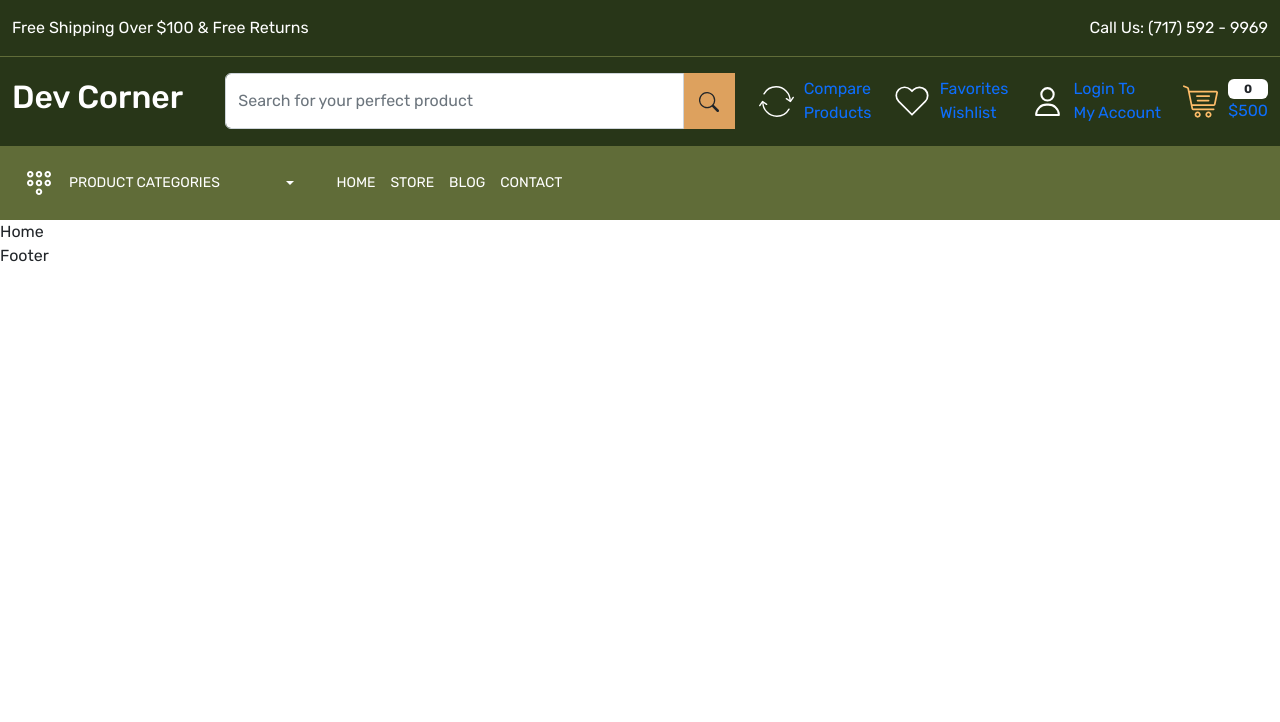
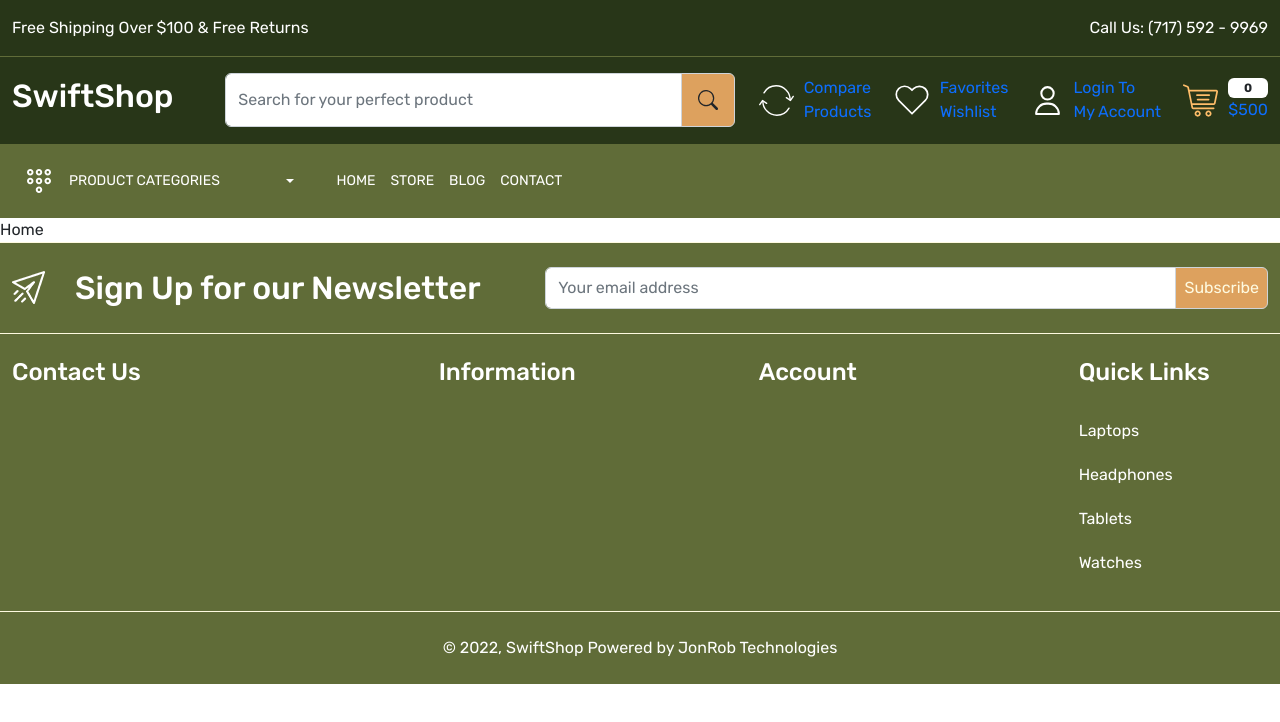
Before and after one commit to jonrob08/SwiftShop, a React (Create React App) app in the folder swiftshop/: page / in a window 1280 px wide. Shown: the top 722 px of the page. Built offline with nearby package versions, Linux system fonts and the light colour scheme; a web font is replaced by a local one.

Commit message:
chore: General footer layout hammered out

```diff
--- a/swiftshop/src/App.css
+++ b/swiftshop/src/App.css
@@ -51,9 +51,8 @@ a {
   background-color: var(--color-primary);
 }
 
-.header-upper .input-group-addon {
+.header-upper .input-group-text {
   background-color: var(--color-quaternary);
-  padding: 5px;
 }
 
 .header-bottom {
@@ -94,3 +93,24 @@ a {
   background-color: var(--color-secondary);
   color: var(--color-quinary) !important;
 }
+
+
+/* Footer */
+footer {
+  background-color: var(--color-secondary);
+}
+
+/* footer:nth-child(3){
+  border-top: 15px solid red;
+} */
+
+footer:not(:first-child) {
+  border-top: 1px solid var(--color-tertiary);
+}
+
+footer .input-group-text {
+  background-color: var(--color-quaternary);
+  color: var(--color-tertiary);
+  padding: 8px 17px;
+  margin-left: -1px;
+}
--- a/swiftshop/src/components/Footer.js
+++ b/swiftshop/src/components/Footer.js
@@ -1,8 +1,73 @@
 import React from 'react'
+import { NavLink, Link } from 'react-router-dom'
 
 const Footer = () => {
   return (
-    <div>Footer</div>
+    <>
+      <footer className='py-4'>
+        <div className="container-xxl">
+          <div className="row align-items-center">
+            <div className="col-5">
+              <div className="footer-top-data d-flex gap-30 align-items-center">
+                <img src="images/newsletter.png" alt="newsletter" />
+                <h2 className='mb-0 text-white'>Sign Up for our Newsletter</h2>
+              </div>
+            </div>
+            <div className="col-7">
+            <div class="input-group">
+              <input
+                type="text"
+                className="form-control py-1"
+                placeholder="Your email address"
+                aria-describedby="basic-addon2"
+              />
+              <span class="input-group-text p-2" id="basic-addon2">
+               Subscribe
+              </span>
+            </div>
+            </div>
+          </div>
+        </div>
+      </footer>
+      <footer className='py-4'>
+        <div className="container-xxl">
+          <div className="row">
+            <div className="col-4">
+              <h4 className='mb-4 text-white'>Contact Us</h4>
+              <div></div>
+            </div>
+            <div className="col-3">
+              <h4 className='mb-4 text-white'>Information</h4>
+              <div></div>
+            </div>
+            <div className="col-3">
+              <h4 className='mb-4 text-white'>Account</h4>
+              <div></div>
+            </div>
+            <div className="col-2">
+              <h4 className='mb-4 text-white'>Quick Links</h4>
+              <div className='footer-links d-flex flex-column'>
+                <Link className='mb-1 py-2 text-white'>Laptops</Link>
+                <Link className='mb-1 py-2 text-white'>Headphones</Link>
+                <Link className='mb-1 py-2 text-white'>Tablets</Link>
+                <Link className='mb-1 py-2 text-white'>Watches</Link>
+              </div>
+            </div>
+          </div>
+        </div>
+      </footer>
+      <footer className='py-4'>
+        <div className="container-xxl">
+          <div className="row">
+            <div className="col-12">
+              <p className="text-center mb-0 text-white">
+                &copy; { new Date().getFullYear() }, SwiftShop Powered by JonRob Technologies
+              </p>
+            </div>
+          </div>
+        </div>
+      </footer>
+    </>
   )
 }
 
--- a/swiftshop/src/components/Header.js
+++ b/swiftshop/src/components/Header.js
@@ -24,7 +24,7 @@ const Header = () => {
         <div className="row align-items-center">
           <div className="col-2">
             <h2>
-              <Link className='text-white'>Dev Corner</Link>
+              <Link className='text-white'>SwiftShop</Link>
             </h2>
           </div>
           <div className="col-5">
@@ -35,7 +35,7 @@ const Header = () => {
                 placeholder="Search for your perfect product"
                 aria-describedby="basic-addon2"
               />
-              <span class="input-group-addon p-3" id="basic-addon2">
+              <span class="input-group-text p-3" id="basic-addon2">
                 <BsSearch className='fs-5'/>
               </span>
             </div>
```
Also changed, not shown: swiftshop/public/images/newsletter.png (added).
